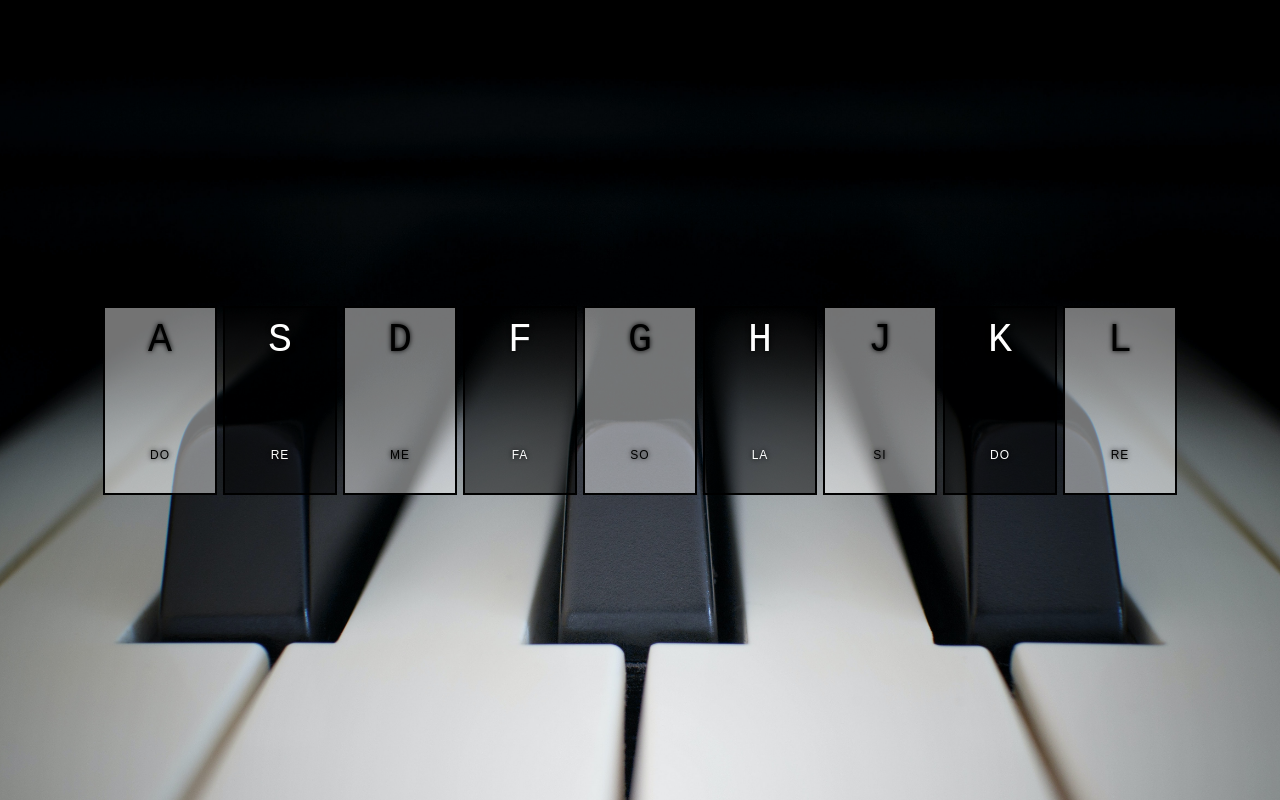
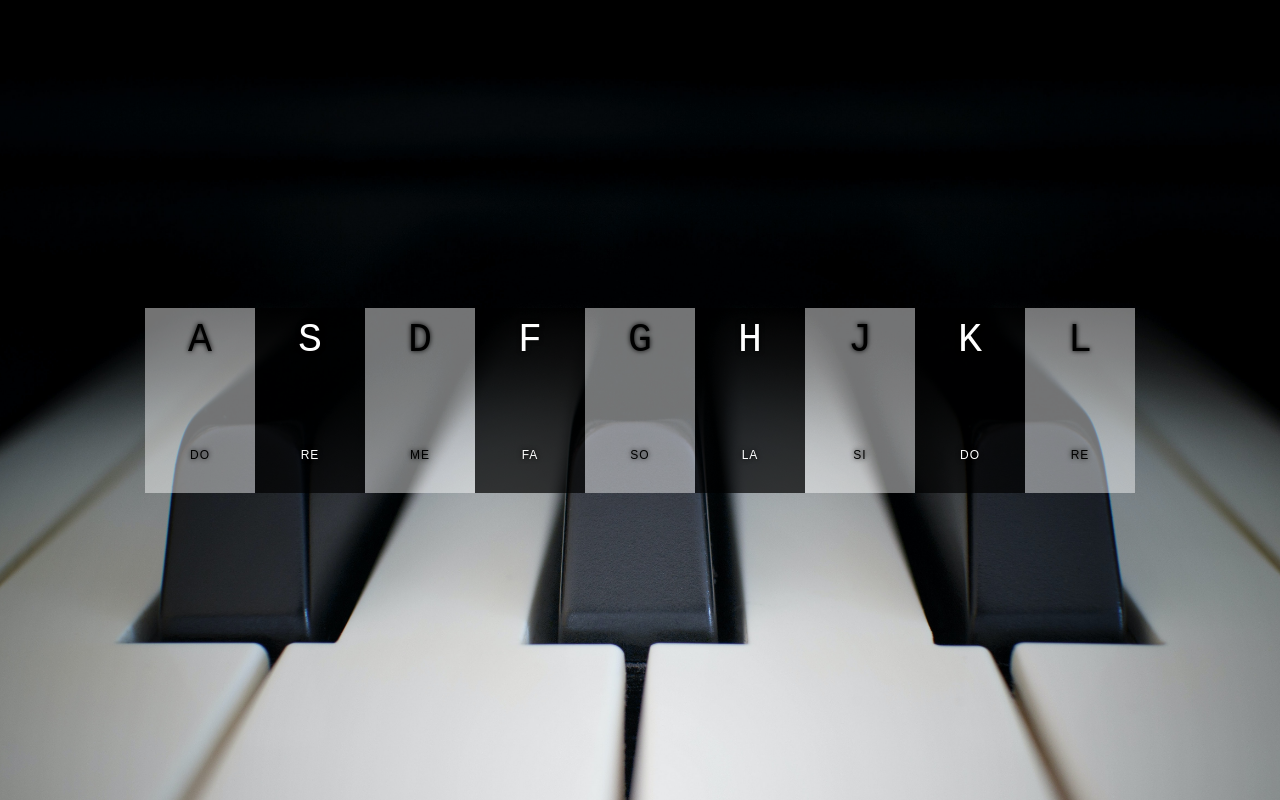
Before and after one commit to habil-tabesh/Piano, a plain HTML site: page index.html in a window 1280 px wide. Drawn offline with Linux system fonts and the light colour scheme.

Commit message:
button borders removed

```diff
--- a/style.css
+++ b/style.css
@@ -20,16 +20,16 @@ html {
   }
 
   .key {
-    border: .2rem solid rgb(0, 0, 0);
+    /* border: 0.0001rem solid rgb(0, 0, 0); */
     border-radius: rem;
-    margin:0.3rem;
+    margin:0.rem;
     font-size: 10.5rem;
     padding: 1rem .5rem;
     transition: all .07s ease-in-out;
     width: 10rem;
     text-align: center;
     color: white;
-    background: rgba(0, 0, 0, 0.5);
+    background: rgba(0, 0, 0, 0.7);
     text-shadow: 0 0 .5rem rgb(0, 0, 0);
   }
 
```
